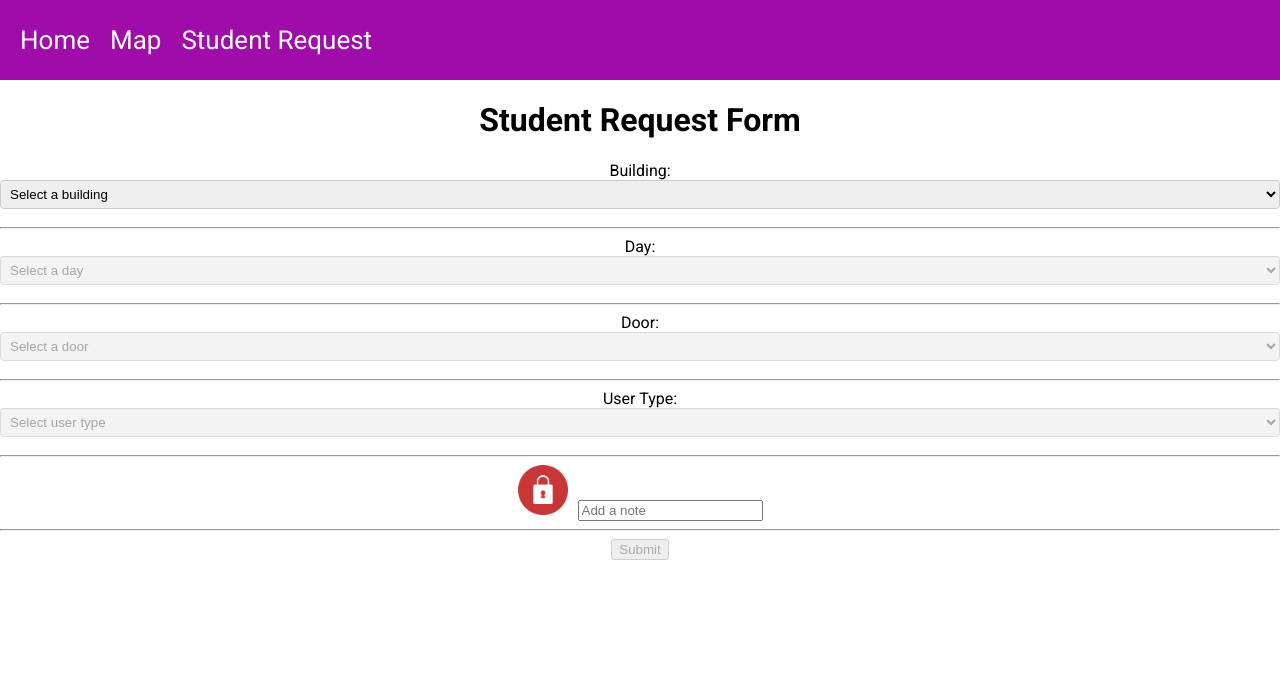
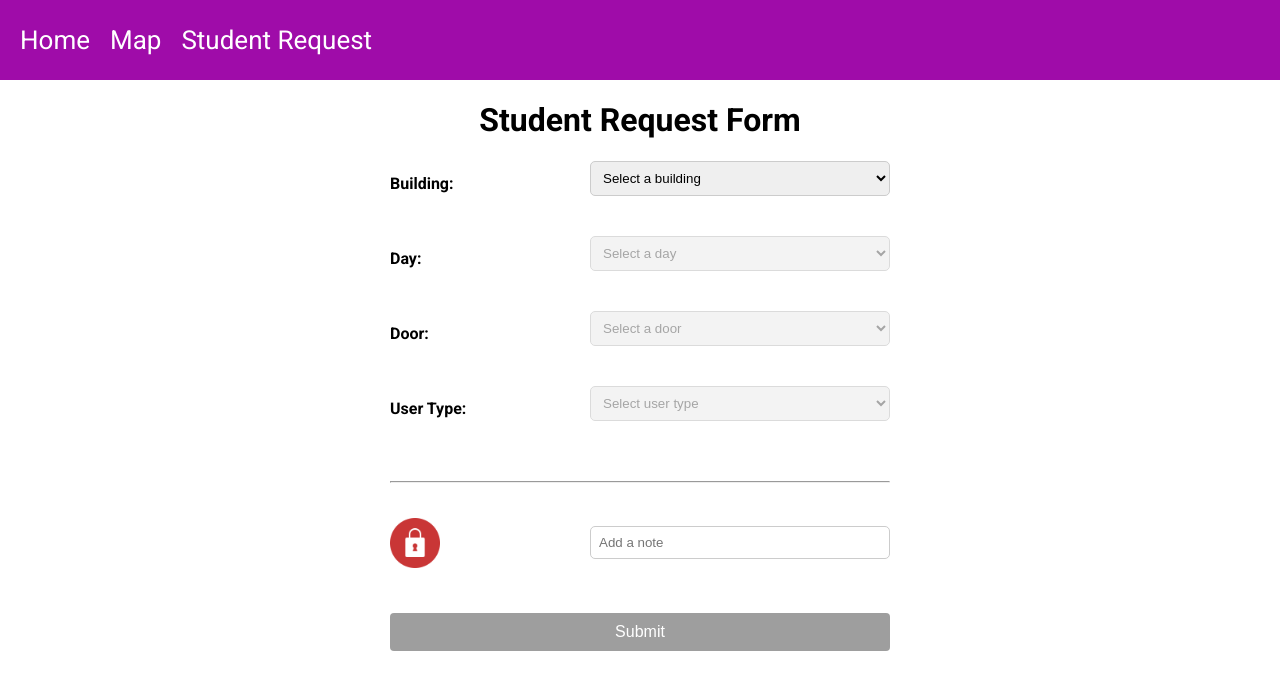
Before and after one commit to JacobMinder/CCSCHackathon2025, a React (Create React App) app in the folder sbumap/: page /student-request in a window 1280 px wide. Shown: the top 690 px of the page. Built offline with nearby package versions, Linux system fonts and the light colour scheme.

Commit message:
form css

```diff
--- a/sbumap/src/screens/StudentRequest.css
+++ b/sbumap/src/screens/StudentRequest.css
@@ -1,3 +1,36 @@
+form div {
+  display: flex;
+  align-items: center;
+  justify-content: space-between;
+  margin-bottom: 15px;
+}
+
+form label {
+  flex: 1;
+  display: flex;
+  align-items: center;
+  justify-content: space-between;
+}
+
+form select,
+form input[type="text"] {
+  width: 100%;
+  max-width: 300px; /* Set all dropdowns and input to the same width */
+  padding: 8px;
+  border-radius: 5px;
+  border: 1px solid #ccc;
+  box-sizing: border-box;
+}
+
+form img {
+  cursor: pointer;
+  margin-right: 10px;
+}
+
+form button {
+  margin-top: 15px;
+}
+
 .message {
   position: fixed;
   bottom: 20px;
@@ -14,3 +47,49 @@
 .message.fade-out {
   opacity: 0;
 }
+
+form {
+  display: flex;
+  flex-direction: column;
+  gap: 15px;
+  max-width: 500px;
+  margin: 0 auto;
+}
+
+label {
+  font-weight: bold;
+}
+
+select, input[type="text"] {
+  width: 100%;
+  padding: 8px;
+  border: 1px solid #ccc;
+  border-radius: 4px;
+}
+
+button[type="submit"] {
+  padding: 10px;
+  background-color: #4caf50;
+  color: white;
+  border: none;
+  border-radius: 4px;
+  cursor: pointer;
+  font-size: 16px;
+}
+
+button[type="submit"]:disabled {
+  background-color: #9e9e9e;
+  cursor: not-allowed;
+}
+
+hr {
+  margin: 20px 0;
+}
+
+img {
+  transition: transform 0.2s;
+}
+
+img:hover {
+  transform: scale(1.1);
+}
--- a/sbumap/src/screens/StudentRequest.js
+++ b/sbumap/src/screens/StudentRequest.js
@@ -127,7 +127,6 @@ const StudentRequest = () => {
             ))}
           </select>
         </div>
-        <hr />
         <div>
           <label>Day:</label>
           <select
@@ -145,7 +144,6 @@ const StudentRequest = () => {
             ))}
           </select>
         </div>
-        <hr />
         <div>
           <label>Door:</label>
           <select
@@ -164,7 +162,6 @@ const StudentRequest = () => {
             ))}
           </select>
         </div>
-        <hr />
         <div>
           <label>User Type:</label>
           <select
@@ -181,12 +178,12 @@ const StudentRequest = () => {
         </div>
         <hr />
         <div>
-          <label>
+          <label >
             <img
               src={formData.unlocked ? unlockedImage : lockedImage}
               alt={formData.unlocked ? 'Unlocked' : 'Locked'}
               onClick={handleImageClick}
-              style={{ cursor: 'pointer', width: '50px', height: '50px' }}
+              style={{ width: '50px', height: '50px' }}
             />
             <input
               type="text"
@@ -194,11 +191,9 @@ const StudentRequest = () => {
               value={formData.note}
               onChange={handleChange}
               placeholder="Add a note"
-              style={{ marginLeft: '10px' }}
             />
           </label>
         </div>
-        <hr />
         <button type="submit" disabled={!isFormValid}>Submit</button>
       </form>
       {message && <p className="message">{message}</p>}
```
